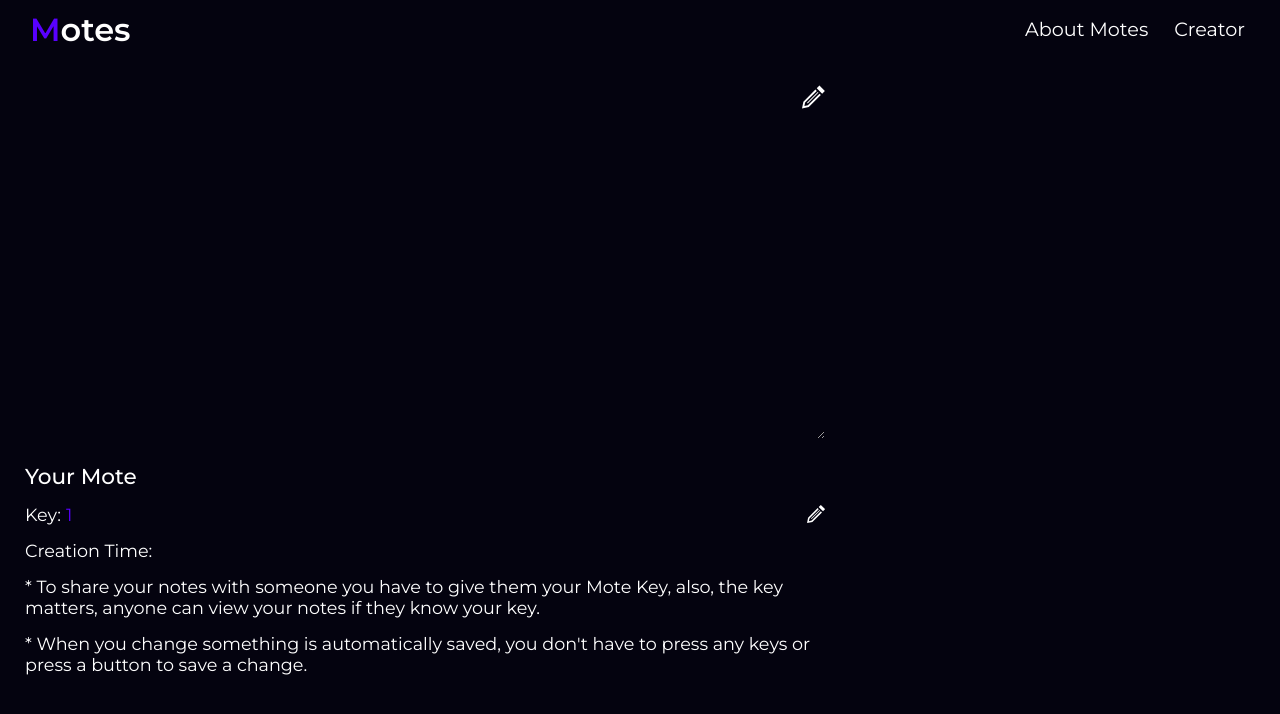
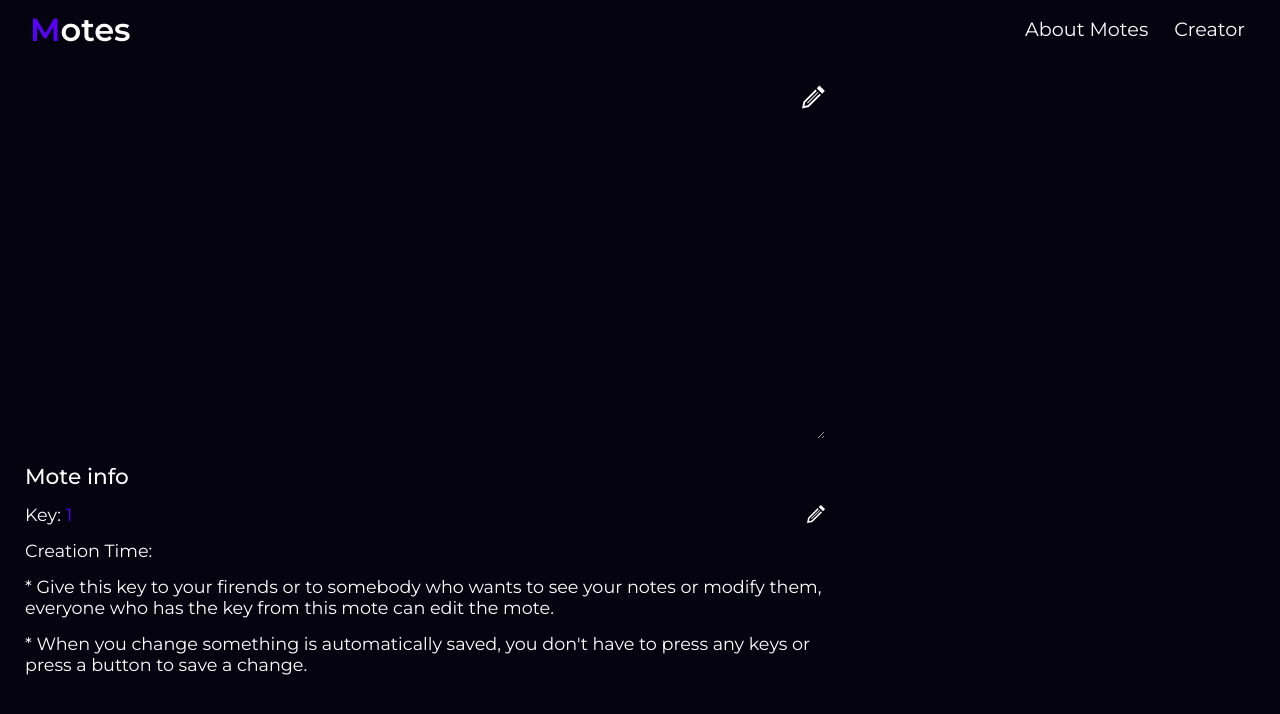
Before and after one commit to tudorale/motes, a React (Create React App) app: page /#/mote/1 in a window 1280 px wide. Shown: the top 714 px of the page. Built offline with nearby package versions, Linux system fonts and the light colour scheme; no server answers; the database is empty.

Commit message:
adding informations

```diff
--- a/src/components/Main.tsx
+++ b/src/components/Main.tsx
@@ -98,6 +98,7 @@ function Main() {
                 </form>
                 <p className="status">{status}</p>
                 <p className="note">* If a mote with that key doesn't exist, it will create one, if it exists it will join the mote.</p>
+                <p className="note" style={{marginTop: "15px"}}>* Choose a complex key for the mote, everyone who has the key from your mote can edit the whole mote, even change the initial key.</p>
             </div>
 
             <Footer />
--- a/src/components/Mote.tsx
+++ b/src/components/Mote.tsx
@@ -1,7 +1,6 @@
 import React, {useState, useEffect} from 'react'
 import Navbar from './subcomponent/Navbar'
 import "../style/css/main.css";
-import Footer from './subcomponent/Footer';
 import {db} from "./services/Firebase";
 import Helmet from "react-helmet";
 
@@ -56,13 +55,13 @@ function Mote(props: any) {
 
                     <textarea value={notes} id="notes" onChange={e => handleNotes(e)}></textarea>
                     <div className="moteInfo">
-                        <h1>Your Mote</h1>
+                        <h1>Mote info</h1>
                         <p className="keyWrapper">
                             Key: <input type="text" value={localKey} onChange={e => handleKey(e)} id="key" maxLength={10} minLength={5} />
                             <svg xmlns="http://www.w3.org/2000/svg" onClick={() => handleEditIcon("#key")} width="24" height="24" viewBox="0 0 24 24"><path d="M18.363 8.464l1.433 1.431-12.67 12.669-7.125 1.436 1.439-7.127 12.665-12.668 1.431 1.431-12.255 12.224-.726 3.584 3.584-.723 12.224-12.257zm-.056-8.464l-2.815 2.817 5.691 5.692 2.817-2.821-5.693-5.688zm-12.318 18.718l11.313-11.316-.705-.707-11.313 11.314.705.709z"/></svg>
                         </p>
                         <p>Creation Time: <span>{creationTime}</span></p>
-                        <p>* To share your notes with someone you have to give them your Mote Key, also, the key matters, anyone can view your notes if they know your key.</p>
+                        <p>* Give this key to your firends or to somebody who wants to see your notes or modify them, everyone who has the key from this mote can edit the mote.</p>
                         <p>* When you change something is automatically saved, you don't have to press any keys or press a button to save a change.</p>
                     </div>
                 </div>
```
